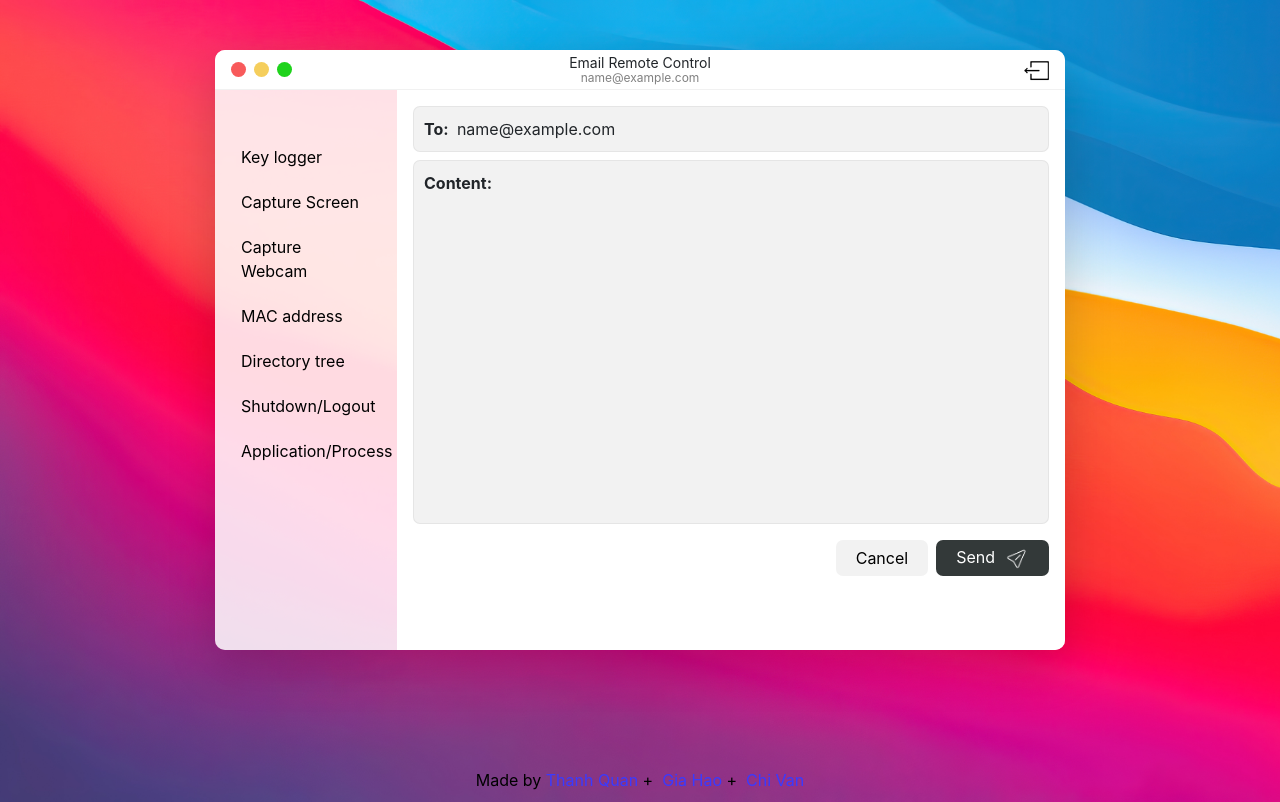
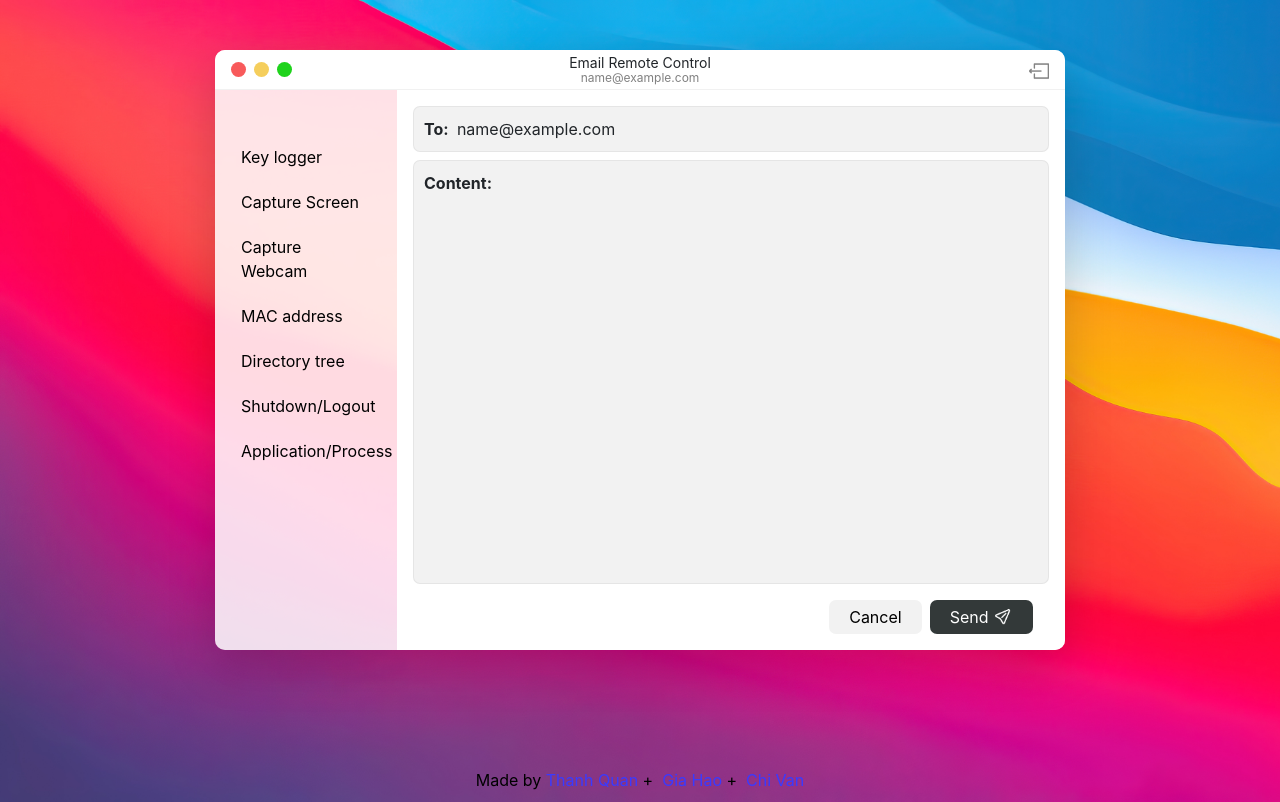
Before and after one commit to HCMUS-Project-Org/Gmail-Remote-Control, a Flask app: template Client/templates/control.html in a window 1280 px wide. Run offline with Flask 2, Linux system fonts and the light colour scheme; the template is opened without the code that fills it: most values are stand-ins (such as "Sample title", 1, 10 or a date in 2020); some libraries are stand-ins or nearby versions.

Commit message:
update (icon): size + color

```diff
--- a/Client/static/control.css
+++ b/Client/static/control.css
@@ -66,7 +66,7 @@
 
 .command-btn img,
 .ribbon-btn-group img {
-	width: 25px;
+	width: 20px;
 }
 
 .ribbon-btn-group button {
--- a/Client/templates/control.html
+++ b/Client/templates/control.html
@@ -36,7 +36,7 @@
 	<div class="w-100 bg-white">
 		<!-- mail box -->
 		<div
-			class="mail-box d-flex flex-column justify-content-center gap-2 px-3 py-3"
+			class="h-100 mail-box d-flex flex-column justify-content-center gap-2 px-3 py-3"
 		>
 			<div class="email-from">
 				<span class="fw-bold">To:&nbsp;</span>
@@ -46,31 +46,26 @@
 				<span class="fw-bold">Content:</span><br />
 				<span id="email_body"></span>
 			</div>
-		</div>
 
 			<!-- action button -->
 			<div
-			class="command-btn d-flex align-items-start justify-content-end px-3"
+				class="command-btn d-flex align-items-start justify-content-end px-3 mt-2"
 			>
-			<!-- <form action="/disconnect" method="POST">
-				<button class="disconnect-btn dot-red text-white">
-					<span>Disconnect&nbsp;</span>
-					<img src="../static/assets/icons/exit.png" alt="exit icon" />
-				</button>
-			</form> -->
 				<div class="d-flex gap-2">
 					<button class="cancel-btn bg-light" onclick="ClearAllCommand()">
 						Cancel
 					</button>
 
 					<button
-					class="send-btn bg-light-black text-white"
+						class="send-btn bg-light-black text-white d-flex justify-content-center"
 						onclick="SendRequest()"
 					>
 						<span>Send&nbsp;</span>
 						<img src="../static/assets/icons/send.png" alt="send icon" />
 					</button>
 				</div>
+			</div>
+			<!-- end action button -->
 		</div>
 	</div>
 
@@ -83,7 +78,6 @@
 <div class="ribbon-btn-group">
 	<form action="/disconnect" method="POST">
 		<button
-			type="button"
 			data-bs-toggle="tooltip"
 			data-bs-placement="top"
 			title="Disconnect"
--- a/Client/templates/review.html
+++ b/Client/templates/review.html
@@ -62,7 +62,6 @@
 <div class="ribbon-btn-group">
 	<form action="/disconnect" method="POST">
 		<button
-			type="button"
 			data-bs-toggle="tooltip"
 			data-bs-placement="top"
 			title="Disconnect"
```
Also changed, not shown: Client/static/assets/icons/exit.png, Client/static/assets/icons/send.png. Lines whose indentation alone changed are shown as unchanged.
